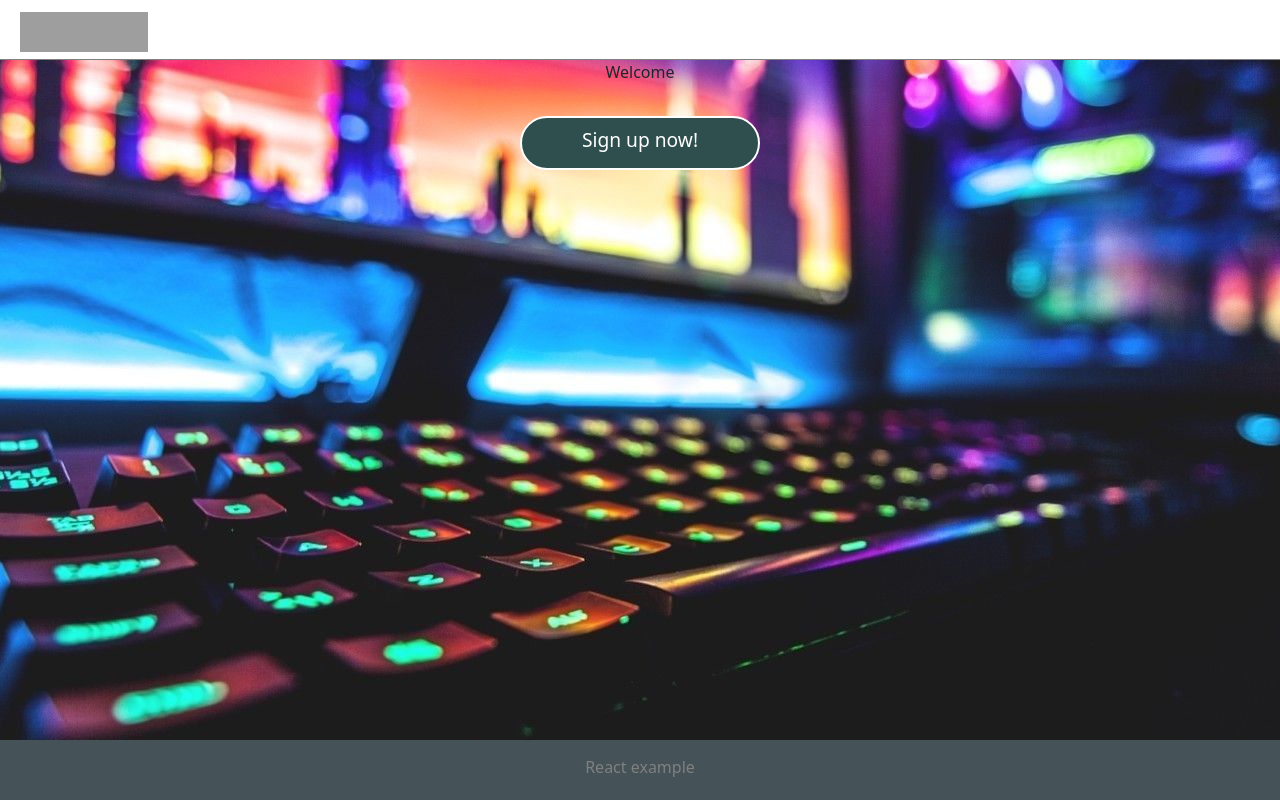
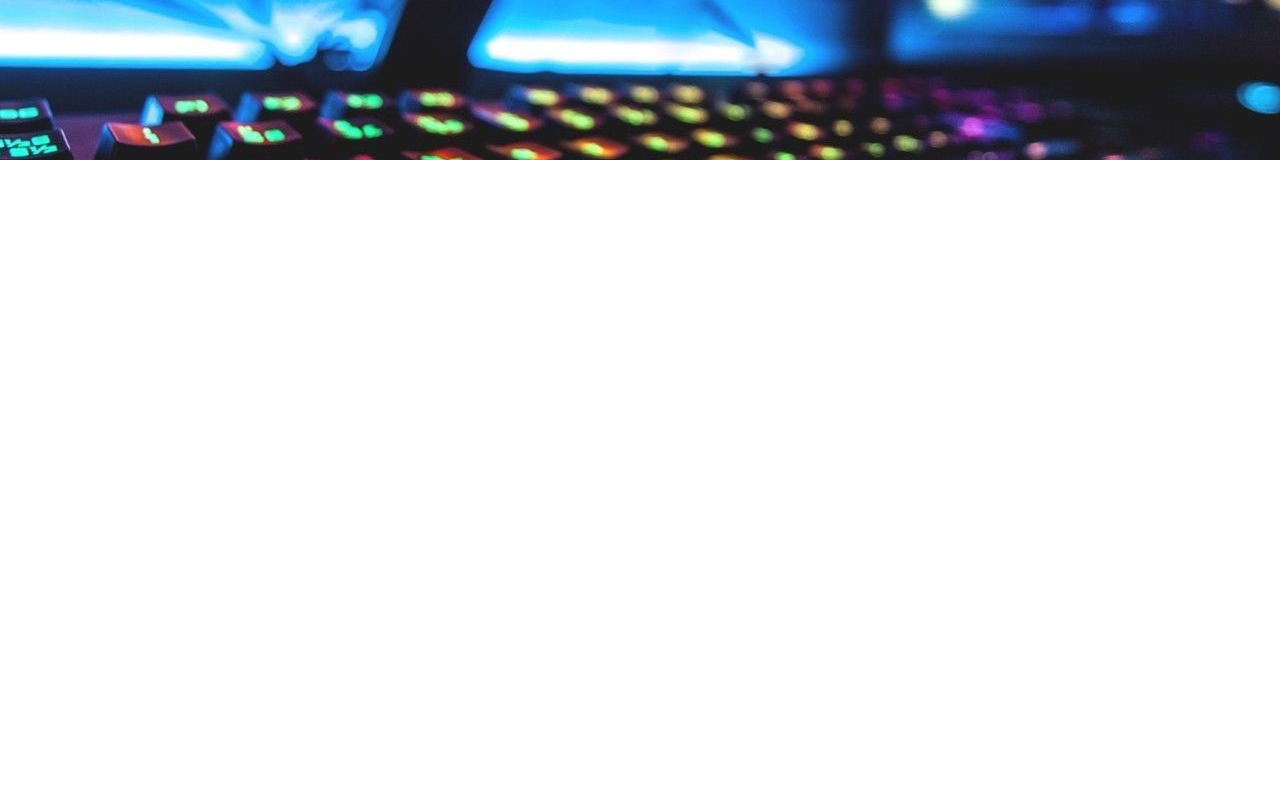
Before and after one commit to CesarErives/ReactExample, a React (Create React App) app: page / in a window 1280 px wide. Built offline with nearby package versions, Linux system fonts and the light colour scheme; grey boxes are pictures that could not be loaded.

Commit message:
Adding hero to newbadge

```diff
--- a/src/App.js
+++ b/src/App.js
@@ -1,13 +1,14 @@
 import React from 'react';
 import Layout from './pages/Layout/Layout'
 import Main from './pages/main/Main'
+import NewBadge from "./pages/NewBadge/NewBadge"
 function App() {
   return (
 
     <React.Fragment>
-      <Layout>
-      <Main title={"Welcome"}></Main>
-      </Layout>
+        <NewBadge>
+
+        </NewBadge>
     </React.Fragment>
 
   );
--- a/src/pages/NewBadge/NewBadge.js
+++ b/src/pages/NewBadge/NewBadge.js
@@ -0,0 +1,16 @@
+import React from "react"
+import Hero from "../../components/Hero"
+import "./NewBadge.css"
+
+class NewBadge extends React.Component{
+    render(){
+        return(
+            <React.Fragment>
+                <Hero h={"20vh"}></Hero>
+                <h1>The New Badge</h1>
+            </React.Fragment>
+        );
+    }
+}
+
+export default NewBadge
```
